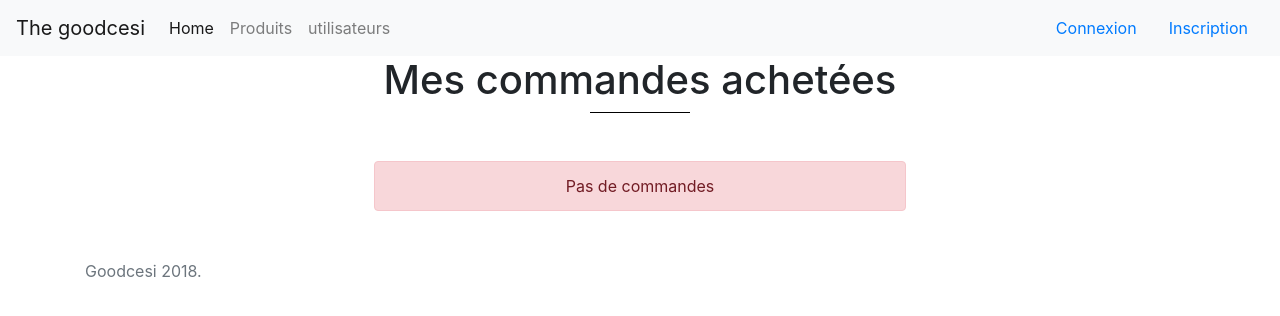
After one commit to teamCesi/good-cesi-s4, a Symfony app: template templates/commande/achat-commande.html.twig in a window 1280 px wide. The commit adds this page. Shown: the top 316 px of the page. Run offline with Twig, Linux system fonts and the light colour scheme; the template is opened without the code that fills it, so the values that code supplies are empty; some libraries are stand-ins or nearby versions.

Commit message:
Vues commandes 1. Vue achat commande 2. Vue vente commande : article vendu ou en cours de vente 3. Profil : 2 liens vers les commandes  Achat / Vente 4. Index : supprier form envoyer

```diff
--- a/public/css/style.css
+++ b/public/css/style.css
@@ -101,9 +101,18 @@ button.expedie {
 }
 
 .commande {
-  width: 30%;
+  width: 48%;
 }
 
 .width-center {
   margin: 0 auto;
 }
+
+.vente-title {
+  margin: 20px 0;
+}
+
+.content-article {
+  display: flex;
+  justify-content: space-between;
+}
--- /dev/null
+++ b/templates/commande/achat-commande.html.twig
@@ -0,0 +1,26 @@
+{% extends 'base.html.twig' %}
+
+{% block title %}Achat{% endblock %}
+
+{% block body %}
+
+<h1 class="text-center">Mes commandes achetées</h1>
+<div class="line-title mb-5"></div>
+
+    <div class="container">
+            {% if not commandes is empty %}
+                <ul class="list-group">
+                    {% for commande in commandes %}
+                        <li class="list-group-item">
+                            <p>Numéro de commande : <strong>{{ commande.id }}</strong></p>
+                            <p>Nom de l'article : <strong>{{ commande.article.nom }}</strong></p>
+                            <p>Date d'expédition : {{ commande.dateExp | date('d/m/Y') }}</p>
+                        </li>
+                    {% endfor %}
+                </ul>
+            {% else %}
+                <p class="center alert alert-danger width-center commande">Pas de commandes</p>
+            {% endif %}
+    </div>
+
+{% endblock %}
--- a/templates/commande/index.html.twig
+++ b/templates/commande/index.html.twig
@@ -15,11 +15,6 @@
                     <p>Acheté par <strong>{{ commande.utilisateur.prenom }} {{ commande.utilisateur.nom }}</strong></p>
                     <p>Nom de l'article : <strong>{{ commande.article.nom }}</strong></p>
                     <p>Date d'expédition : {{ commande.dateExp | date('d/m/Y') }}</p>
-                    <form action="{{ path('commande_expedier', {'id': commande.id }) }}" method="post">
-                        <input type="radio" name="expedie" value="expedie" {% if commande.isEnvoyer %} checked {% endif %}> Expédié
-                        <input type="radio" name="expedie" value="non-expedie" {% if not commande.isEnvoyer %} checked {% endif %}> Pas expédié
-                        {% if not commande.isEnvoyer %}<button type="submit" class="expedie btn btn-primary">Changer</button>{% endif %}
-                    </form>
                     {% if commande.isEnvoyer %}
                         <p class="vendu alert alert-info">Expédié</p>
                     {% endif %}
--- a/templates/utilisateur/profil.html.twig
+++ b/templates/utilisateur/profil.html.twig
@@ -12,7 +12,10 @@
       <a href="{{ path('current_user_edit', {'id': app.user.id}) }}">Modifier votre profil</a>
     </li>
   </ul>
-  <a href="{{ path('commande_user') }}" class="btn btn-primary view-article commande">Mes commandes</a>
+  <div class="content-article">
+    <a href="{{ path('commande_achat') }}" class="btn btn-primary view-article commande">Mes articles achetés</a>
+    <a href="{{ path('commande_vente') }}" class="btn btn-primary view-article commande">Mes articles vendus</a>
+  </div>
 </div>
 
 
```
Also changed, not shown: templates/commande/vente-commande.html.twig (added, +54 -0 lines).
